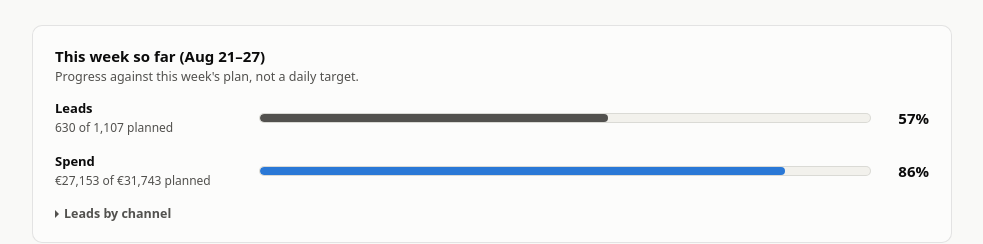
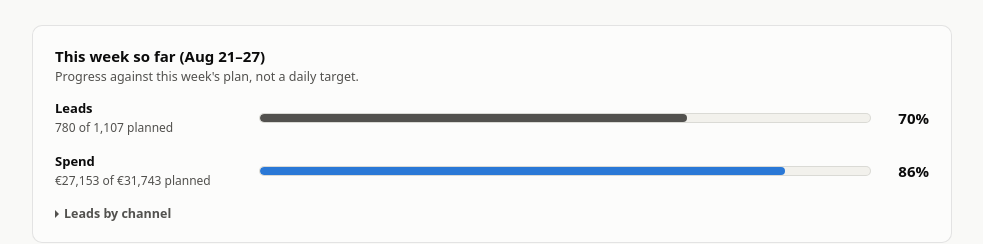
Before and after one commit to francoecker-akka/akka-q3-tracker-site, a website: page index.html in a window 1280 px wide. Shown: the part 1158-1402 px from the top of the page, without its empty margins (148-1131 px from the left). Drawn offline with Linux system fonts and the light colour scheme.

Commit message:
Refresh leads through Aug 27 (partial day): 780 of 1,107 planned (70%)

```diff
--- a/index.html
+++ b/index.html
@@ -307,20 +307,20 @@
   var bookings = [86076,150639,55382,66048,80975,52919,42362,42020,61333,144549,174644,198945,190940,128257];
   var totalLeads = [698,1888,1777,971,997,837,442,597,1107,3106,3971,4353,4178,2806];
 
-  // "So far" figures cover Aug 21-26 (the current week, still in progress; Aug 27 not closed yet)
+  // "So far" figures cover Aug 21-27 through today's data (Aug 27 is still an open day, not fully closed)
   var paidChannels = [
-    { name: "Google", key: "google", data: [179,1191,982,109,95,68,76,83,241,723,869,902,893,568], status: "critical", statusLabel: "Collapsed", leadsSoFar: 181, spendSoFar: 9373.81, spendPlan: 9523 },
-    { name: "Meta", key: "meta", data: [46,148,241,314,332,209,137,209,490,1408,1811,1944,1752,1168], status: "warning", statusLabel: "Needs to double", leadsSoFar: 195, spendSoFar: 14392.84, spendPlan: 21509 },
-    { name: "TikTok", key: "tiktok", data: [0,0,0,0,0,0,0,9,18,54,108,146,204,159], status: "warning", statusLabel: "Just launched", leadsSoFar: 17, spendSoFar: 3386.37, spendPlan: 711 },
-    { name: "Reddit", key: "reddit", data: [0,0,0,0,0,0,0,0,0,0,0,8,28,39], status: "warning", statusLabel: "Not live yet", leadsSoFar: 0, spendSoFar: 0, spendPlan: 0 }
+    { name: "Google", key: "google", data: [179,1191,982,109,95,68,76,83,241,723,869,902,893,568], status: "critical", statusLabel: "Collapsed", leadsSoFar: 206, spendSoFar: 9373.81, spendPlan: 9523 },
+    { name: "Meta", key: "meta", data: [46,148,241,314,332,209,137,209,490,1408,1811,1944,1752,1168], status: "warning", statusLabel: "Needs to double", leadsSoFar: 225, spendSoFar: 14392.84, spendPlan: 21509 },
+    { name: "TikTok", key: "tiktok", data: [0,0,0,0,0,0,0,9,18,54,108,146,204,159], status: "warning", statusLabel: "Just launched", leadsSoFar: 21, spendSoFar: 3386.37, spendPlan: 711 },
+    { name: "Reddit", key: "reddit", data: [0,0,0,0,0,0,0,0,0,0,0,8,28,39], status: "warning", statusLabel: "Not live yet", leadsSoFar: 1, spendSoFar: 0, spendPlan: 0 }
   ];
   var otherChannels = [
-    { name: "Social Media (owned)", data: [21,33,22,27,41,38,25,33,50,99,129,154,170,119], status: "warning", statusLabel: "Needs to scale", leadsSoFar: 46 },
-    { name: "GPs", data: [5,16,14,7,7,4,0,1,16,26,49,73,80,56], status: "critical", statusLabel: "Stalled", leadsSoFar: 0 },
-    { name: "Emails", data: [3,4,3,37,14,6,4,1,8,32,52,78,48,32], status: "critical", statusLabel: "Inconsistent", leadsSoFar: 3 },
-    { name: "PR", data: [24,14,14,12,9,8,7,9,9,14,21,25,25,21], status: "good", statusLabel: "On plan", leadsSoFar: 7 },
-    { name: "Organic", data: [58,24,34,27,42,38,17,46,36,51,41,63,57,26], status: "good", statusLabel: "Ahead of plan", leadsSoFar: 20 },
-    { name: "Unknown/Direct", data: [362,458,467,438,457,466,176,206,240,699,892,960,921,619], status: "warning", statusLabel: "Not attributable", leadsSoFar: 161 }
+    { name: "Social Media (owned)", data: [21,33,22,27,41,38,25,33,50,99,129,154,170,119], status: "warning", statusLabel: "Needs to scale", leadsSoFar: 51 },
+    { name: "GPs", data: [5,16,14,7,7,4,0,1,16,26,49,73,80,56], status: "critical", statusLabel: "Stalled", leadsSoFar: 1 },
+    { name: "Emails", data: [3,4,3,37,14,6,4,1,8,32,52,78,48,32], status: "critical", statusLabel: "Inconsistent", leadsSoFar: 63 },
+    { name: "PR", data: [24,14,14,12,9,8,7,9,9,14,21,25,25,21], status: "good", statusLabel: "On plan", leadsSoFar: 9 },
+    { name: "Organic", data: [58,24,34,27,42,38,17,46,36,51,41,63,57,26], status: "good", statusLabel: "Ahead of plan", leadsSoFar: 21 },
+    { name: "Unknown/Direct", data: [362,458,467,438,457,466,176,206,240,699,892,960,921,619], status: "warning", statusLabel: "Not attributable", leadsSoFar: 182 }
   ];
 
   var cum = [];
```
